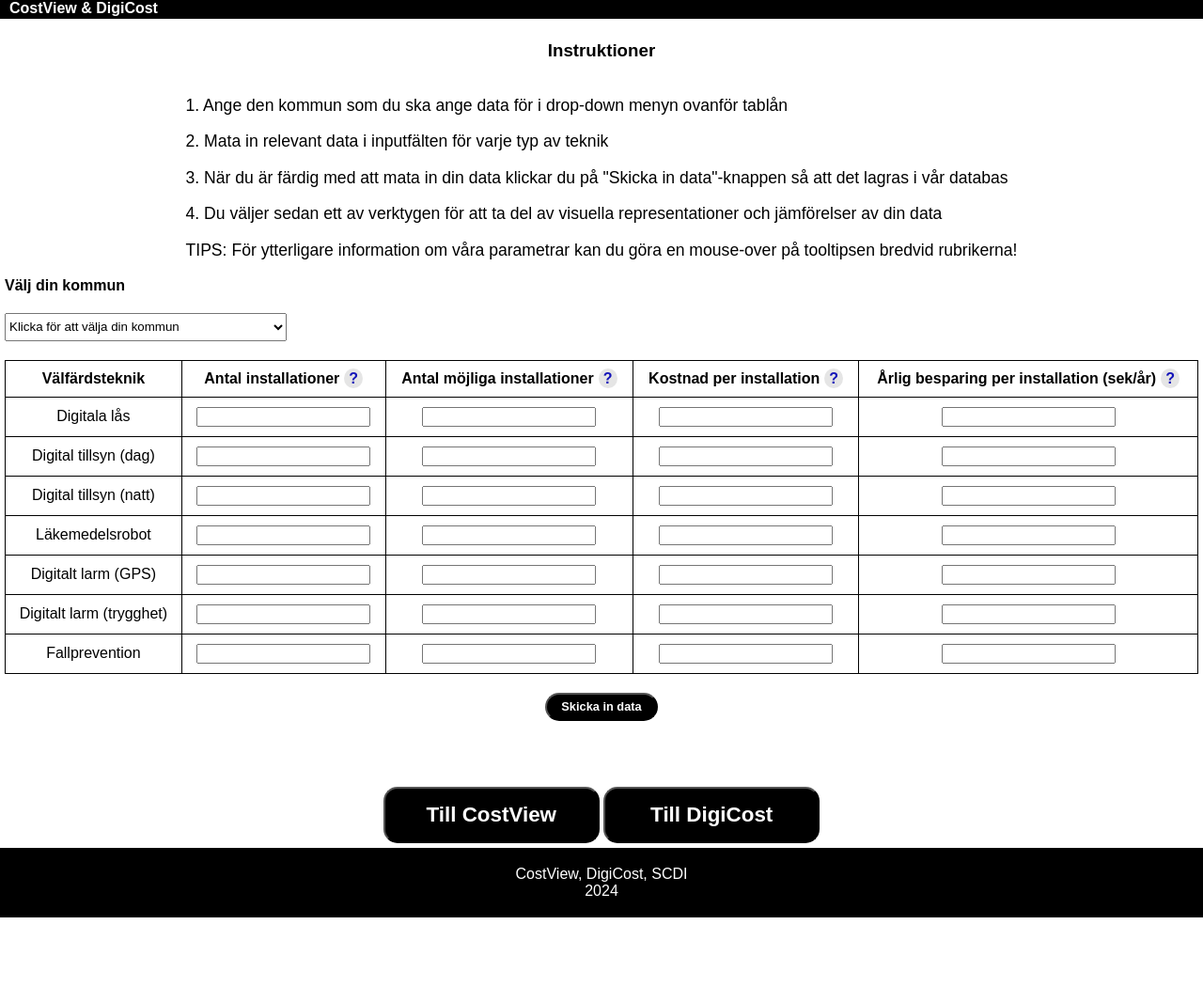
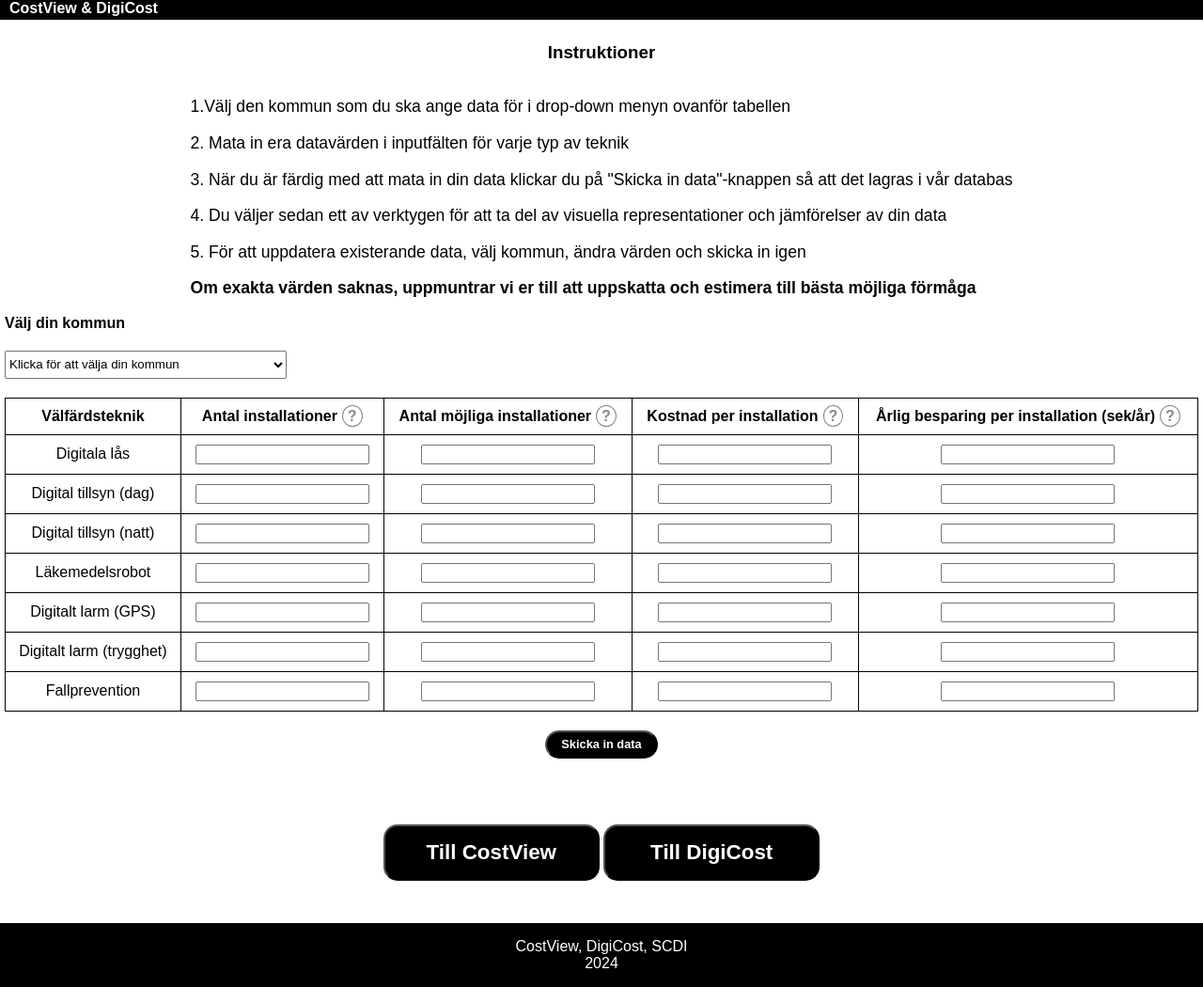
Before and after one commit to Antpapa99/TIG335_Alternativkostnader, a Django app: page /data/ in a window 1280 px wide. Shown: the whole page at 94% size. Before the commit the page ends 976 px from the top, so only its background shows below. Run offline with Django 5.2, Linux system fonts and the light colour scheme.

Commit message:
tooltip fix

```diff
--- a/alternativkostnaderApp/static/style.css
+++ b/alternativkostnaderApp/static/style.css
@@ -15,13 +15,9 @@
 
 .footersect {
     text-align: center;
-    position: relative;
-    bottom: 0;
     width: 100%;
     background-color: black;
     color: white;
-    padding-top: 3px;
-    padding-bottom: 3px;
     margin-top: auto;
     grid-area: 7/1/8/8;
 }
@@ -158,7 +154,7 @@ a:link, a:visited {
     grid-area: 2/2/7/7;
     text-align: center;
     overflow-x: auto;
-    padding-bottom: 20px;
+    margin-bottom: 40px;
     padding: 5px;
 }
 
@@ -176,8 +172,13 @@ a:link, a:visited {
 
 .tooltip {
     padding: 2px 5px;
-    color: rgb(20, 20, 185);
-    background-color: rgba(0,0,0,0.1);
+    color: rgb(136, 136, 136);
+    background-color: rgba(255, 255, 255, 0.1);
     border-radius: 100%;
     margin-left: 5px;
+    border: 1px solid;
 }
+
+#instruktioner1{
+    font-weight: bold;
+}
--- a/alternativkostnaderApp/templates/data.html
+++ b/alternativkostnaderApp/templates/data.html
@@ -17,11 +17,12 @@
 
             <h3>Instruktioner</h3>
             <div id="instruktioner">
-                <p>1. Ange den kommun som du ska ange data för i drop-down menyn ovanför tablån</p>
-                <p>2. Mata in relevant data i inputfälten för varje typ av teknik</p>
+                <p>1.Välj den kommun som du ska ange data för i drop-down menyn ovanför tabellen</p>
+                <p>2. Mata in era datavärden i inputfälten för varje typ av teknik</p>
                 <p>3. När du är färdig med att mata in din data klickar du på "Skicka in data"-knappen så att det lagras i vår databas</p>
                 <p>4. Du väljer sedan ett av verktygen för att ta del av visuella representationer och jämförelser av din data</p>
-                <p>TIPS: För ytterligare information om våra parametrar kan du göra en mouse-over på tooltipsen bredvid rubrikerna!</p>
+                <p>5. För att uppdatera existerande data, välj kommun, ändra värden och skicka in igen</p>
+                <p id="instruktioner1">Om exakta värden saknas, uppmuntrar vi er till att uppskatta och estimera till bästa möjliga förmåga</p>
             </div>
             <article id="kommunchoice">
                 <label for="kommunid">Välj din kommun</label>
@@ -35,10 +36,10 @@
                 <thead>
                     <tr>
                         <th>Välfärdsteknik</th>
-                        <th>Antal installationer<span class="tooltip" title="Antalet installationer av varje teknik som ni har utfört inom äldreomsorgen.">?</span></th>
-                        <th>Antal möjliga installationer<span class="tooltip" title="Totala mängden installationer som kan göras i er kommun (inklusive befintliga installationer).">?</span></th>
-                        <th>Kostnad per installation<span class="tooltip" title="Konstnaden för att köpa in och installera respektive välfärdsteknik.">?</span></th>
-                        <th>Årlig besparing per installation (sek/år)<span class="tooltip" title="Pengar sparade per installation av en specifik teknisk enhet per år.">?</span></th>
+                        <th>Antal installationer<span class="tooltip" title="Antalet installationer av varje teknik som ni har utfört inom äldreomsorgen, särkilt boende + ordinärt boende.">?</span></th>
+                        <th>Antal möjliga installationer<span class="tooltip" title="Totala mängden installationer som kan göras i er kommun, särkilt boende + ordinärt boende (inklusive befintliga installationer).">?</span></th>
+                        <th>Kostnad per installation<span class="tooltip" title="Konstnaden för att köpa in och installera en enhet av respektive välfärdsteknik">?</span></th>
+                        <th>Årlig besparing per installation (sek/år)<span class="tooltip" title="SEK/år besparade per enhet av respektive välfärdsteknik">?</span></th>
                     </tr>
                 </thead>
                 <tbody>
```
